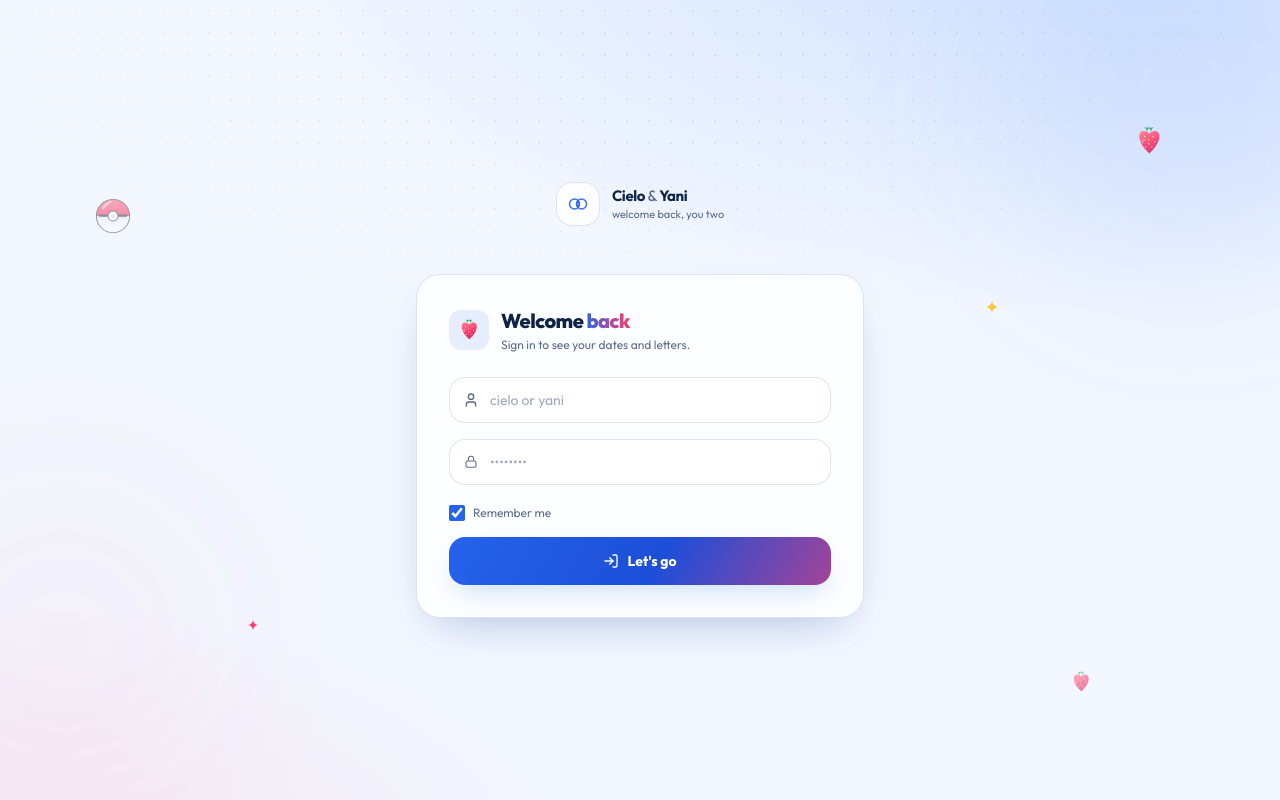
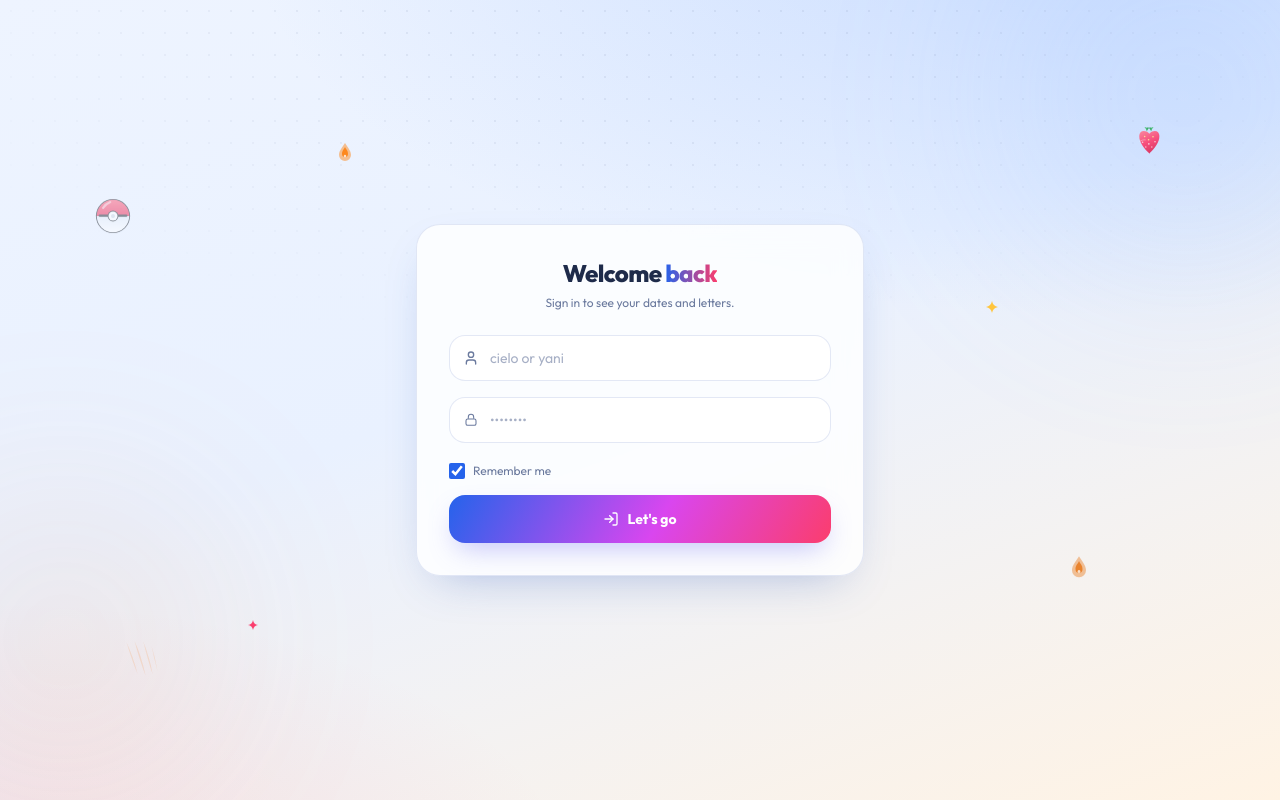
Before and after one commit to justinmartin08/date-planner, a Next.js app: page /login in a window 1280 px wide. Built offline with nearby package versions, Linux system fonts and the light colour scheme.

Commit message:
Add app-wide dark mode toggle, unify login as shared duotone theme, remove login pill and paw icon

```diff
--- a/src/app/globals.css
+++ b/src/app/globals.css
@@ -101,6 +101,87 @@
   --font-heading: 'Outfit', sans-serif;
 }
 
+/* ------------------------ App-wide mode variants ----------------------------
+   The app keeps the owner's personality (theme) but still honors a light/dark
+   switch via `data-mode` on <html>. Each theme now ships both modes.
+   ------------------------------------------------------------------------- */
+
+/* Cielo × dark — deep navy sky, berry still pops at night */
+[data-theme='pokemon'][data-mode='dark'] {
+  color-scheme: dark;
+
+  --bg-main: #0a1120;
+  --bg-elevated: #111b30;
+  --bg-card: rgba(17, 27, 48, 0.86);
+  --bg-card-hover: #16213a;
+
+  --bg-chip: rgba(147, 197, 255, 0.08);
+  --bg-chip-hover: rgba(147, 197, 255, 0.16);
+
+  --border-color: rgba(147, 197, 255, 0.2);
+  --border-glow: #5da2ff;
+
+  --text-primary: #eaf2ff;
+  --text-muted: #8fa3c4;
+
+  --accent: #5da2ff;
+  --accent-hover: #3b82f6;
+  --accent-soft: rgba(93, 162, 255, 0.16);
+  --accent-glow: rgba(59, 130, 246, 0.38);
+
+  --berry: #ff6b92;
+  --berry-soft: rgba(255, 107, 146, 0.16);
+  --accent-strawberry: #ff6b92;
+
+  --sun: #ffd77a;
+  --sun-soft: rgba(255, 215, 122, 0.2);
+
+  --badge-bg: rgba(93, 162, 255, 0.18);
+  --badge-text: #7eb4ff;
+
+  --shadow-soft: 0 20px 48px -20px rgba(0, 0, 0, 0.6), 0 8px 22px -14px rgba(59, 130, 246, 0.28);
+
+  --font-heading: 'Outfit', sans-serif;
+}
+
+/* Yani — light: warm sand + amber, so the ember still glows in daylight */
+[data-theme='tiger'][data-mode='light'] {
+  color-scheme: light;
+
+  --bg-main: #fdf6ec;
+  --bg-elevated: #ffffff;
+  --bg-card: rgba(255, 255, 255, 0.9);
+  --bg-card-hover: #ffffff;
+
+  --bg-chip: rgba(240, 120, 10, 0.07);
+  --bg-chip-hover: rgba(240, 120, 10, 0.13);
+
+  --border-color: rgba(235, 140, 40, 0.24);
+  --border-glow: #ff7a00;
+
+  --text-primary: #3a2b17;
+  --text-muted: #98805e;
+
+  --accent: #ff7a00;
+  --accent-hover: #e76a00;
+  --accent-soft: rgba(255, 122, 0, 0.12);
+  --accent-glow: rgba(255, 122, 0, 0.28);
+
+  --berry: #e8590c;
+  --berry-soft: rgba(232, 89, 12, 0.14);
+  --accent-strawberry: #e8590c;
+
+  --sun: #ffb347;
+  --sun-soft: rgba(255, 179, 71, 0.3);
+
+  --badge-bg: rgba(255, 122, 0, 0.12);
+  --badge-text: #c26100;
+
+  --shadow-soft: 0 18px 44px -20px rgba(150, 100, 20, 0.3);
+
+  --font-heading: 'Outfit', sans-serif;
+}
+
 /* Guests on the login page have no `data-theme` yet — respect their OS dark mode */
 @media (prefers-color-scheme: dark) {
   :root:not([data-theme]) {
@@ -148,6 +229,46 @@ body {
   min-height: 100vh;
   transition: background-color 0.4s ease, color 0.4s ease;
   scroll-behavior: smooth;
+}
+
+/* ------------------- Login — one shared duotone for the whole page ----------
+   The sign-in screen belongs to the couple, not to one owner. It blends
+   Cielo's sky-blue + strawberry with Yani's ember so nobody has to pick.
+   Scoped tokens make the glass / fields / gradients above self-sufficient.
+   ------------------------------------------------------------------------- */
+.login-combined {
+  color-scheme: light;
+
+  --bg-main: #eef4ff;
+  --bg-elevated: #ffffff;
+  --bg-card: rgba(255, 255, 255, 0.82);
+  --bg-card-hover: #ffffff;
+
+  --bg-chip: rgba(59, 130, 246, 0.08);
+  --bg-chip-hover: rgba(59, 130, 246, 0.14);
+
+  --border-color: rgba(80, 110, 190, 0.16);
+  --border-glow: #5aa7ff;
+
+  --text: #1e2b4a;
+  --text-primary: #1e2b4a;
+  --text-muted: #6b7a9e;
+
+  --accent: #2563eb;
+  --accent-hover: #1d4ed8;
+  --accent-soft: rgba(37, 99, 235, 0.1);
+  --accent-glow: rgba(59, 130, 246, 0.32);
+
+  --berry: #fb3d6d;
+  --berry-solid: #fb3d6d;
+  --berry-soft: rgba(251, 61, 109, 0.14);
+
+  --sun: #ffc53d;
+  --sun-soft: rgba(255, 197, 61, 0.35);
+
+  --shadow-soft: 0 18px 48px -22px rgba(50, 90, 180, 0.4);
+
+  --font-heading: 'Outfit', sans-serif;
 }
 
 /* Themed pages sometimes paint their own gradient; keep the baseline calm. */
--- a/src/app/login/page.tsx
+++ b/src/app/login/page.tsx
@@ -1,40 +1,21 @@
 'use client';
 
-import React, { useState, useEffect } from 'react';
+import React, { useState } from 'react';
 import { User, LogIn } from 'lucide-react';
-import { ThemePatternBg, CoupleMark, StrawberryEmblem, TigerPawEmblem } from '@/components/ui/Motifs';
-import type { UserTheme } from '@/lib/types';
-
-function prefersDark() {
-  if (typeof window === 'undefined') return false;
-  return window.matchMedia?.('(prefers-color-scheme: dark)')?.matches ?? false;
-}
+import {
+  PokeballEmblem,
+  StrawberryEmblem,
+  EmberIcon,
+  TigerClawMark,
+  Sparkle,
+} from '@/components/ui/Motifs';
 
 export default function LoginPage() {
-  const [dark, setDark] = useState(prefersDark);
-  const active: UserTheme = dark ? 'tiger' : 'pokemon';
-
   const [username, setUsername] = useState('');
   const [password, setPassword] = useState('');
   const [rememberMe, setRememberMe] = useState(true);
   const [loading, setLoading] = useState(false);
   const [error, setError] = useState('');
-
-  // Follow the OS color scheme (no data-theme yet on the login page).
-  useEffect(() => {
-    const mq = window.matchMedia('(prefers-color-scheme: dark)');
-    const onChange = (e: MediaQueryListEvent) => setDark(e.matches);
-    mq.addEventListener?.('change', onChange);
-    return () => mq.removeEventListener?.('change', onChange);
-  }, []);
-
-  // Wear the ambient theme while signing in.
-  useEffect(() => {
-    document.documentElement.setAttribute('data-theme', active);
-    return () => {
-      document.documentElement.removeAttribute('data-theme');
-    };
-  }, [active]);
 
   const handleLogin = async (e: React.FormEvent) => {
     e.preventDefault();
@@ -68,41 +49,48 @@ export default function LoginPage() {
   };
 
   return (
-    <main className="min-h-screen flex items-center justify-center p-4 relative overflow-hidden bg-[var(--bg-main)]">
-      <ThemePatternBg theme={active} />
+    <main className="login-combined min-h-screen flex items-center justify-center p-4 relative overflow-hidden">
+      {/* Shared ambient backdrop — Cielo's sky + berry, Yani's ember + tiger */}
+      <div className="pointer-events-none absolute inset-0 overflow-hidden" aria-hidden="true">
+        <div
+          className="absolute inset-0"
+          style={{
+            background:
+              'radial-gradient(120% 90% at 85% -10%, rgba(125,172,255,0.30) 0%, transparent 55%), radial-gradient(90% 70% at 0% 110%, rgba(251,61,109,0.10) 0%, transparent 50%), linear-gradient(160deg, #eef4ff 0%, #e9f1ff 45%, #fff3e4 100%)',
+          }}
+        />
+        <div className="absolute -top-24 -right-24 w-96 h-96 rounded-full opacity-40 [filter:blur(100px)]" style={{ background: 'rgba(125,172,255,0.35)' }} />
+        <div className="absolute bottom-0 -left-24 w-80 h-80 rounded-full opacity-35 [filter:blur(100px)]" style={{ background: 'rgba(255,140,60,0.28)' }} />
+        <div className="absolute inset-0 bg-dotgrid opacity-[0.5]" style={{ WebkitMaskImage: 'radial-gradient(80% 60% at 50% 0%, black 30%, transparent 75%)' }} />
+        {/* Cielo motifs */}
+        <StrawberryEmblem className="absolute top-[16%] right-[9%] w-8 h-8 opacity-90 ambient-float" />
+        <PokeballEmblem className="absolute top-[26%] left-[6%] w-9 h-9 opacity-50 ambient-drift" />
+        <Sparkle className="absolute top-[38%] right-[22%] w-3 h-3 text-[#ffc53d] ambient-float" />
+        <Sparkle className="absolute bottom-[20%] left-[18%] w-2.5 h-2.5 text-[#fb3d6d] ambient-drift" />
+        {/* Yani motifs */}
+        <EmberIcon className="absolute top-[18%] left-[26%] w-6 h-6 text-[#ff7a00]/80 ambient-float" />
+        <EmberIcon className="absolute bottom-[26%] right-[16%] w-7 h-7 text-[#e76a00]/70 ambient-drift" />
+        <TigerClawMark className="absolute bottom-[14%] left-[8%] w-10 h-10 text-[#ff7a00]/15 ambient-drift" />
+      </div>
 
-      <div className="relative z-10 w-full max-w-md theme-swap" key={active}>
-        {/* Crown + name */}
-        <div className="text-center mb-7">
-          <div className="inline-flex items-center gap-3 mb-5">
-            <span className="w-11 h-11 rounded-2xl border border-[var(--border-color)] bg-[var(--bg-card)] flex items-center justify-center text-[var(--accent)] shadow-[var(--shadow-soft)]">
-              <CoupleMark className="w-6 h-6" />
-            </span>
-            <div className="text-left leading-tight">
-              <div className="text-[15px] font-bold tracking-tight text-[var(--text-primary)]">
-                Cielo <span className="text-[var(--text-muted)] font-medium">&amp;</span> Yani
-              </div>
-              <div className="text-[11px] text-[var(--text-muted)] mt-0.5">welcome back, you two</div>
-            </div>
-          </div>
-        </div>
-
+      <div className="relative z-10 w-full max-w-md">
         {/* Login card */}
         <div className="glass rounded-3xl p-7 sm:p-8 animate-scaleUp">
-          <div className="flex items-center gap-3 mb-6">
-            <span className="p-2 rounded-xl bg-[var(--accent-soft)] text-[var(--accent)]">
-              {active === 'tiger' ? <TigerPawEmblem className="w-6 h-6" /> : <StrawberryEmblem className="w-6 h-6" />}
-            </span>
-            <div>
-              <h1 className="text-xl font-extrabold tracking-tight text-[var(--text-primary)]">
-                Welcome<span className="text-transparent bg-clip-text" style={{ backgroundImage: 'linear-gradient(90deg, var(--accent), var(--berry))' }}> back</span>
-              </h1>
-              <p className="text-xs text-[var(--text-muted)] mt-0.5">Sign in to see your dates and letters.</p>
-            </div>
+          <div className="text-center mb-6">
+            <h1 className="text-2xl font-extrabold tracking-tight text-[var(--text-primary)]">
+              Welcome{' '}
+              <span
+                className="text-transparent bg-clip-text"
+                style={{ backgroundImage: 'linear-gradient(90deg, var(--accent), var(--berry-solid))' }}
+              >
+                back
+              </span>
+            </h1>
+            <p className="text-xs text-[var(--text-muted)] mt-1.5">Sign in to see your dates and letters.</p>
           </div>
 
           {error && (
-            <div className="mb-5 p-3.5 rounded-2xl bg-[var(--berry-soft)] border border-[var(--accent-soft)] text-[var(--text-primary)] text-xs font-medium text-center animate-shake">
+            <div className="mb-5 p-3.5 rounded-2xl bg-[var(--berry-soft)] border border-[var(--accent-soft)] text-[var(--text)] text-xs font-medium text-center animate-shake">
               {error}
             </div>
           )}
@@ -119,7 +107,7 @@ export default function LoginPage() {
                 placeholder="cielo or yani"
                 value={username}
                 onChange={(e) => setUsername(e.target.value)}
-                className="field w-full pl-10 pr-4 py-3 rounded-2xl bg-[var(--bg-elevated)] border border-[var(--border-color)] text-[var(--text-primary)] focus:outline-none text-sm placeholder:text-[var(--text-muted)]/60"
+                className="field w-full pl-10 pr-4 py-3 rounded-2xl bg-[var(--bg-elevated)] border border-[var(--border-color)] text-[var(--text)] focus:outline-none text-sm placeholder:text-[var(--text-muted)]/60"
               />
             </div>
 
@@ -137,7 +125,7 @@ export default function LoginPage() {
                 placeholder="••••••••"
                 value={password}
                 onChange={(e) => setPassword(e.target.value)}
-                className="field w-full pl-10 pr-4 py-3 rounded-2xl bg-[var(--bg-elevated)] border border-[var(--border-color)] text-[var(--text-primary)] focus:outline-none text-sm placeholder:text-[var(--text-muted)]/60"
+                className="field w-full pl-10 pr-4 py-3 rounded-2xl bg-[var(--bg-elevated)] border border-[var(--border-color)] text-[var(--text)] focus:outline-none text-sm placeholder:text-[var(--text-muted)]/60"
               />
             </div>
 
@@ -150,7 +138,7 @@ export default function LoginPage() {
                   className="w-4 h-4 rounded bg-[var(--bg-elevated)] border-[var(--border-color)] focus:ring-0 cursor-pointer transition-transform active:scale-90"
                   style={{ accentColor: 'var(--accent)' }}
                 />
-                <span className="group-hover:text-[var(--text-primary)] transition-colors">Remember me</span>
+                <span className="group-hover:text-[var(--text)] transition-colors">Remember me</span>
               </label>
             </div>
 
@@ -159,8 +147,8 @@ export default function LoginPage() {
               disabled={loading}
               className="sheen btn-aurora btn-press relative w-full py-3.5 rounded-2xl text-white font-bold text-sm shadow-xl disabled:opacity-60 mt-3 flex items-center justify-center gap-2 overflow-hidden"
               style={{
-                background: 'linear-gradient(120deg, var(--accent) 0%, var(--accent-hover) 55%, var(--berry) 130%)',
-                boxShadow: '0 12px 28px -8px var(--accent-glow)',
+                background: 'linear-gradient(120deg, #2563eb 0%, #d946ef 55%, #fb3d6d 100%)',
+                boxShadow: '0 12px 28px -8px rgba(99, 102, 241, 0.4)',
               }}
             >
               {loading ? (
--- a/src/components/layout/Navigation.tsx
+++ b/src/components/layout/Navigation.tsx
@@ -5,7 +5,7 @@ import { useRouter } from 'next/navigation';
 import { useTheme } from './ThemeProvider';
 import { StrawberryEmblem, TigerPawEmblem, CoupleMark } from '../ui/Motifs';
 import { ProfileSettingsModal } from './ProfileSettingsModal';
-import { LogOut, Calendar, CalendarDays, Mail, Bell, User } from 'lucide-react';
+import { LogOut, Calendar, CalendarDays, Mail, Bell, User, Sun, Moon } from 'lucide-react';
 import { UserSession } from '@/lib/types';
 
 interface NavigationProps {
@@ -27,7 +27,7 @@ export function Navigation({
   unreadCount = 0,
   onUserUpdate,
 }: NavigationProps) {
-  const { user, setUser } = useTheme();
+  const { user, setUser, mode, toggleMode } = useTheme();
   const router = useRouter();
   const [isSettingsOpen, setIsSettingsOpen] = useState(false);
 
@@ -118,6 +118,13 @@ export function Navigation({
           {/* Controls */}
           <div className="flex items-center gap-1.5 shrink-0">
             <button
+              onClick={toggleMode}
+              className="p-2 rounded-xl bg-[var(--bg-chip)] hover:bg-[var(--bg-chip-hover)] text-[var(--text-muted)] hover:text-[var(--accent)] transition-colors"
+              title={mode === 'dark' ? 'Switch to light mode' : 'Switch to dark mode'}
+            >
+              {mode === 'dark' ? <Sun className="w-4 h-4" /> : <Moon className="w-4 h-4" />}
+            </button>
+            <button
               onClick={() => {
                 if (typeof window !== 'undefined' && 'Notification' in window) {
                   Notification.requestPermission().then((permission) => {
--- a/src/components/layout/ThemeProvider.tsx
+++ b/src/components/layout/ThemeProvider.tsx
@@ -3,15 +3,34 @@
 import React, { createContext, useContext, useEffect, useState } from 'react';
 import { UserSession } from '@/lib/types';
 
+export type ThemeMode = 'light' | 'dark';
+
 interface ThemeContextType {
   user: UserSession | null;
   setUser: (user: UserSession | null) => void;
+  mode: ThemeMode;
+  setMode: (mode: ThemeMode) => void;
+  toggleMode: () => void;
 }
+
+const MODE_KEY = 'date-planner-mode';
 
 const ThemeContext = createContext<ThemeContextType>({
   user: null,
   setUser: () => {},
+  mode: 'light',
+  setMode: () => {},
+  toggleMode: () => {},
 });
+
+function initialMode(user: UserSession | null): ThemeMode {
+  if (typeof window === 'undefined') return 'light';
+  const stored = window.localStorage.getItem(MODE_KEY);
+  if (stored === 'dark' || stored === 'light') return stored;
+  if (user?.theme === 'tiger') return 'dark';
+  if (window.matchMedia?.('(prefers-color-scheme: dark)')?.matches) return 'dark';
+  return 'light';
+}
 
 export function ThemeProvider({
   children,
@@ -21,6 +40,7 @@ export function ThemeProvider({
   initialUser: UserSession | null;
 }) {
   const [user, setUser] = useState<UserSession | null>(initialUser);
+  const [mode, setModeState] = useState<ThemeMode>('light');
 
   useEffect(() => {
     if (user?.theme) {
@@ -30,8 +50,27 @@ export function ThemeProvider({
     }
   }, [user]);
 
+  useEffect(() => {
+    // One-time sync from the external system (localStorage / OS preference)
+    // after hydration, so SSR output stays stable and the icon matches.
+    setModeState(initialMode(user)); // eslint-disable-line react-hooks/set-state-in-effect
+    // eslint-disable-next-line react-hooks/exhaustive-deps
+  }, []);
+
+  useEffect(() => {
+    document.documentElement.setAttribute('data-mode', mode);
+    try {
+      window.localStorage.setItem(MODE_KEY, mode);
+    } catch {
+      /* private mode — ignore */
+    }
+  }, [mode]);
+
+  const setMode = (next: ThemeMode) => setModeState(next);
+  const toggleMode = () => setModeState((prev) => (prev === 'dark' ? 'light' : 'dark'));
+
   return (
-    <ThemeContext.Provider value={{ user, setUser }}>
+    <ThemeContext.Provider value={{ user, setUser, mode, setMode, toggleMode }}>
       {children}
     </ThemeContext.Provider>
   );
```
